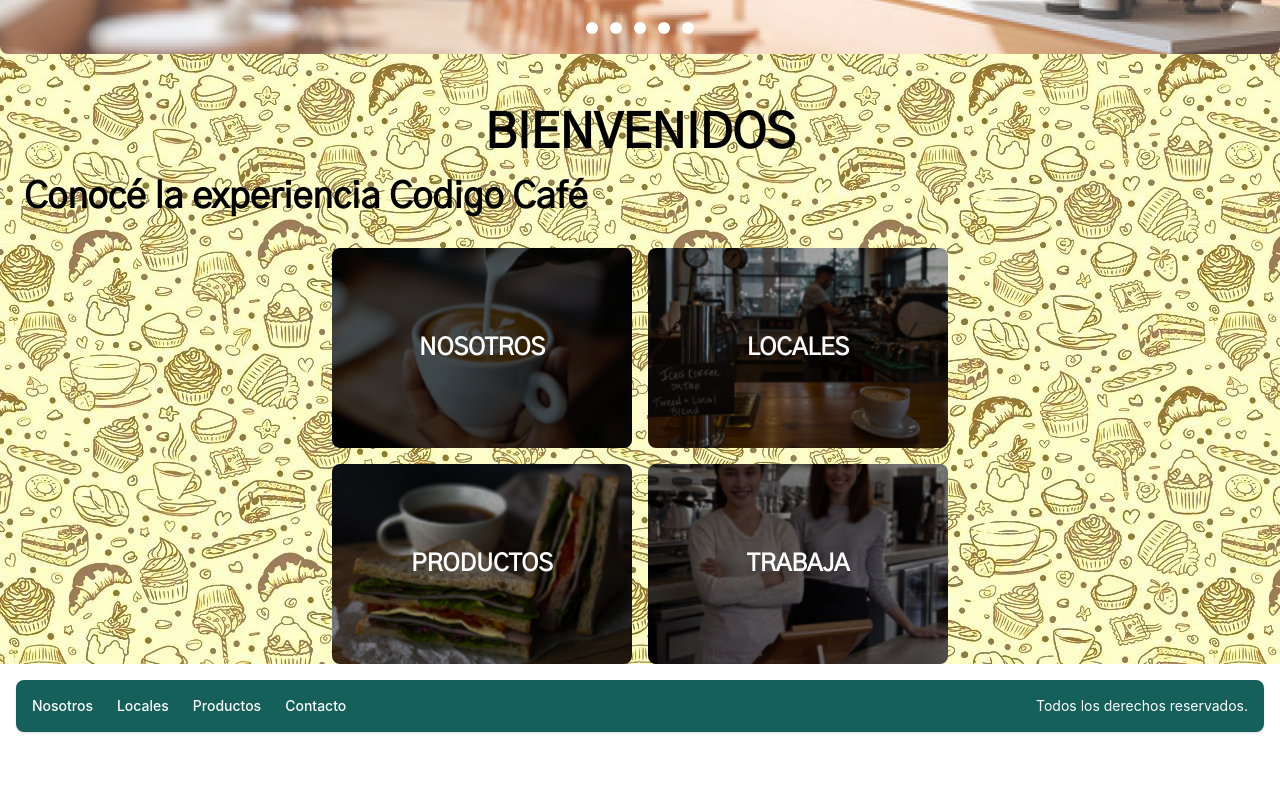
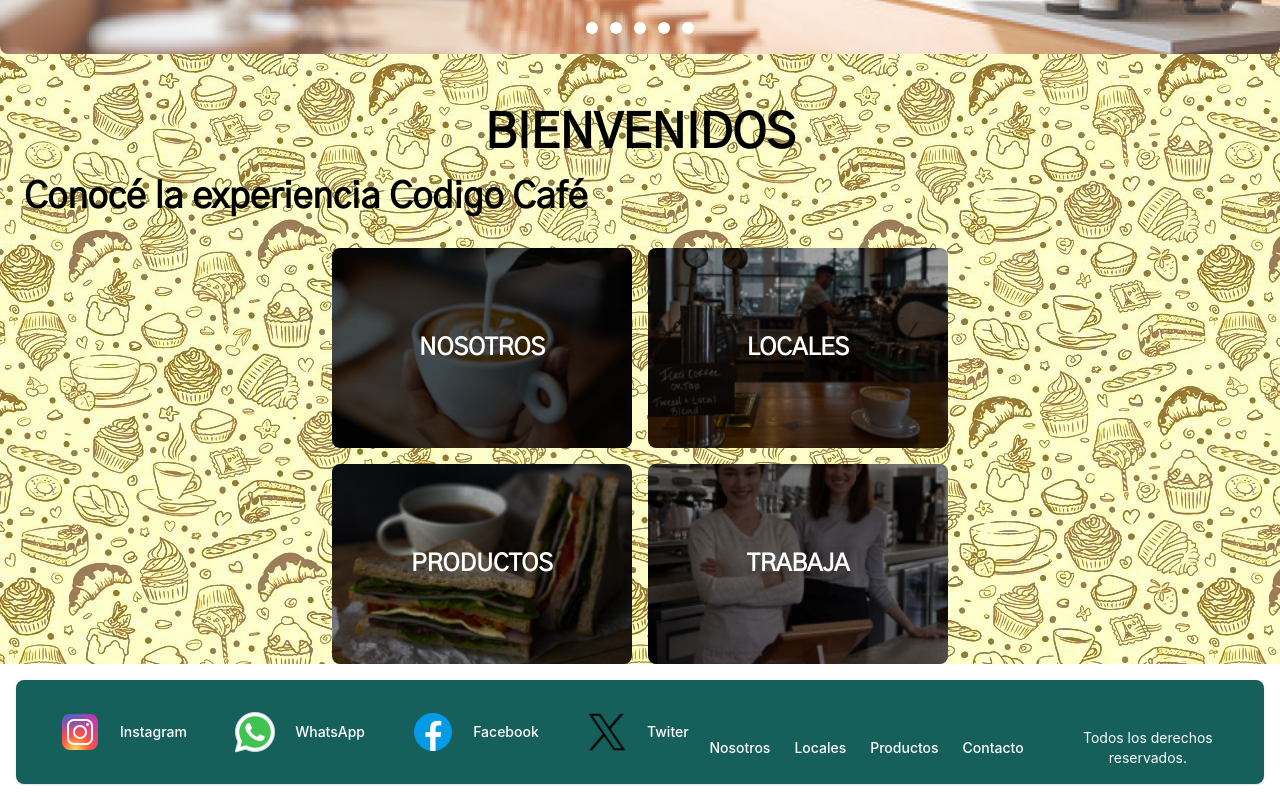
Before and after one commit to Leonardo-Valtorta/codigo-cafe, a Next.js app: page / in a window 1280 px wide. Shown: the part 406-1206 px from the top of the page. Before the commit the page ends 1154 px from the top, so only its background shows below. Built offline with nearby package versions, Linux system fonts and the light colour scheme; a web font is replaced by a local one.

Commit message:
acomodo key mapeos. acomodo etiquetas <a> por <link> . shoppingContextProvider ahora funciona.

```diff
--- a/package.json
+++ b/package.json
@@ -8,7 +8,7 @@
     "start": "next start",
     "apilocal": "npm run build && npm run cafeDb",
     "lint": "next lint",
-    "cafeDb": "json-server --port 5000 --watch src/db/db.json"
+    "cafeDb": "json-server --port 5000 --watch src/assets/db.json"
   },
   "dependencies": {
     "axios": "^1.7.7",
--- a/src/assets/db.json
+++ b/src/assets/db.json
@@ -1,6 +1,5 @@
 {
   "products": [
-
     {
       "id": "1",
       "image": "/menu/cafe-expreso",
@@ -164,27 +163,39 @@
   ],
   "cart": [
     {
-        "id": "4",
-        "img": "",
-        "name": "Plato",
-        "description": "Platos cerámicos con relieve.\nCada plato se vende por separado\nFáciles de limpiar.",
-        "price": 150,
+      "id": "3",
+      "image": "/menu/cafe-capuchino.webp",
+      "name": "Capuchino",
+      "description": "Tamaño Mediano\nOpcion: Placa personalizada\n30-45cm x 2,5cm ancho.",
+      "category": "cafe",
+      "price": 20,
       "qty": 1
     },
     {
-        "id": "2",
-        "img": "",
-        "name": "Manta Beige",
-        "description": "Corderito sintético y gabardina.\nApto lavarropas.\n100cm x 80cm ",
-        "price": 260,
-        "qty": 2
+      "id": "4",
+      "image": "/menu/cafe-con-leche.webp",
+      "name": "Latte",
+      "description": "Tamaño Mediano\nOpcion: Placa personalizada\n30-45cm x 2,5cm ancho.",
+      "category": "cafe",
+      "price": 50,
+      "qty": 1
     },
     {
-        "id": "1",
-        "img": "",
-        "name": "Collar Rosa",
+      "id": "15",
+      "image": "/menu/otras-jugoExprimido.jfif",
+      "name": "Jugo de Naranja Exprimido",
       "description": "Tamaño Mediano\nOpcion: Placa personalizada\n30-45cm x 2,5cm ancho.",
-        "price": 30,
+      "category": "otras",
+      "price": 90,
+      "qty": 1
+    },
+    {
+      "id": "20",
+      "image": "/menu/otras-teVerde.jfif",
+      "name": "Té Verde",
+      "description": "Tamaño Mediano\nOpcion: Placa personalizada\n30-45cm x 2,5cm ancho.",
+      "category": "otras",
+      "price": 75,
       "qty": 1
     }
   ]
--- a/src/components/Api.js
+++ /dev/null
@@ -1,20 +0,0 @@
-import axios from "axios"
-import { useEffect, useState } from "react";
-
-const Api = () =>{
-
-    const readState = async() =>{
-
-        const ENDPOINT= "http://localhost:5000/products";
-        const response = axios.get(ENDPOINT);
-        const dbProducts = (await response).data;
-        console.log(dbProducts);
-
-    }
-    useEffect(() => {
-    readState()
-    }, [])
-
-    return (dbProducts)
-}
-export default Api;
--- a/src/components/Footer.js
+++ b/src/components/Footer.js
@@ -1,25 +1,64 @@
+import Link from "next/link"
+import RedSocial from "./RedSocial"
+
 const Footer = () => {
     return (
 
 <footer className="bg-verde rounded-lg shadow m-4 ">
     <div className="w-full mx-auto max-w-screen-xl p-4 md:flex md:items-center md:justify-between">
 
-    <ul className="sm:flex justify-center mt-3 text-sm font-medium text-white sm:mt-0">
+    <ul className="sm:flex items-center mt-auto text-sm font-medium text-white sm:mt-0">
         <li>
-            <a href="/aboutUs" className="hover:underline me-4 md:me-6">Nosotros</a>
+            <RedSocial
+              imagen="/assets/icono-instagram.png"
+              sitio="#"
+              texto="Instagram"
+            />
+
         </li>
         <li>
-            <a href="/locales" className="hover:underline me-4 md:me-6">Locales</a>
+            <RedSocial
+              imagen="/assets/icono-whatsapp.png"
+              sitio="#"
+              texto="WhatsApp"
+            />
+
         </li>
         <li>
-            <a href="/products" className="hover:underline me-4 md:me-6">Productos</a>
+            <RedSocial
+              imagen="/assets/icono-facebook.png"
+              sitio="#"
+              texto="Facebook"
+            />
+
+
         </li>
         <li>
-            <a href="/contact" className="hover:underline">Contacto</a>
+            <RedSocial
+              imagen="/assets/icono-twitter-x.png"
+              sitio="#"
+              texto="Twiter"
+            />
+        </li>
+    </ul>
+    <div className= "sm:flex self-end">
+    <ul className="sm:flex items-center mt-auto text-sm font-medium text-white sm:mt-0">
+        <li>
+            <Link href="/aboutUs" className="hover:underline me-4 md:me-6">Nosotros</Link>
+        </li>
+        <li>
+            <Link href="/locales" className="hover:underline  me-4 md:me-6">Locales</Link>
+        </li>
+        <li>
+            <Link href="/products" className="hover:underline  me-4 md:me-6">Productos</Link>
+        </li>
+        <li>
+            <Link href="/contact" className="hover:underline me-4 md:me-6">Contacto</Link>
         </li>
     </ul>
     <span className="sm: flex justify-center text-sm text-white sm:text-center">Todos los derechos reservados.
     </span>
+    </div>
     </div>
 </footer>
     )
--- a/src/components/cartSection/ShoppingSection.js
+++ b/src/components/cartSection/ShoppingSection.js
@@ -55,7 +55,7 @@ return (
         <h3>Productos de muestra que hay que eliminar y pasar a la pagina productos</h3><br></br>
              <div className="flex flex-col justify-center">
             {
-                products.map (product => { return(<div><Product key={product.id} product = {product} addToCart={addToCart}/><hr></hr></div>)})
+                products.map ((product) => <Product key={product.id} product = {product} addToCart={addToCart}/>)
             }
             </div>
 {/**** FIN PRODUCTOS DE MUESTRA ********/}
--- a/src/components/menu/MenuSection.js
+++ b/src/components/menu/MenuSection.js
@@ -1,5 +1,7 @@
+
+import { ShoppingContext } from "@/context/ShoppingContextProvider";
 import ProductCard from "./ProductCard";
-import { ShoppingContext } from "@/context/ShoppingContextProvider";
+
 import { useContext, useState, useEffect } from "react";
 
 
@@ -11,8 +13,8 @@ const MenuSection = ({section,sectionName,category}) =>{
 
         const {db, READ_DATA, ADD_ITEM_TO_CART} = useContext(ShoppingContext);
         useEffect(() => {READ_DATA()}, []);
-        const {products, cart} = db;
 
+        const {products,cart} = db;
 
 
         return (<>
@@ -22,7 +24,7 @@ const MenuSection = ({section,sectionName,category}) =>{
                 <div className= "flex flex-col justify-center grid md:grid-cols-2 gap-4">
                     {products
                         .filter(product=> product.category === category)
-                        .map (product => { return (<div><ProductCard key={product.id} product = {product} addToCart={ADD_ITEM_TO_CART}/></div>)})
+                        .map ((product) =>  <ProductCard key={product.id} product = {product} addToCart={ADD_ITEM_TO_CART}/>)
                     }
                 </div>
 
--- a/src/context/shoppingContextProvider.js
+++ b/src/context/shoppingContextProvider.js
@@ -41,7 +41,7 @@ const ENDPOINTS = {
 const ShoppingContextProvider = (props) => {
 
   const [db, setDb] = useState (initialDb);
-  const {products, cart} = db;
+  const { products = [], cart = [] } = db;
   const [infoCartState, setInfoCartState] = useState({ ItemsInCart: 0, TotalCartPrice: 0 });
 
   const READ_DATA = async () => {
@@ -69,6 +69,7 @@ const ShoppingContextProvider = (props) => {
     };
 
     setDb(data)
+    console.log("Updated DB:", data);
   };
 
   const CREATE_ITEM_IN_CART = async (item) => {
--- a/src/pages/_app.js
+++ b/src/pages/_app.js
@@ -1,6 +1,11 @@
 import "@/styles/globals.css";
 import 'flowbite/dist/flowbite.min.css';
+import ShoppingContextProvider from "@/context/ShoppingContextProvider";"@/context/ShoppingContextProvider";
 
 export default function App({ Component, pageProps }) {
-  return <Component {...pageProps} />;
+  return (
+    <ShoppingContextProvider>
+      <Component {...pageProps} />
+    </ShoppingContextProvider>
+  );
 }
```
Lines whose indentation alone changed are shown as unchanged.
